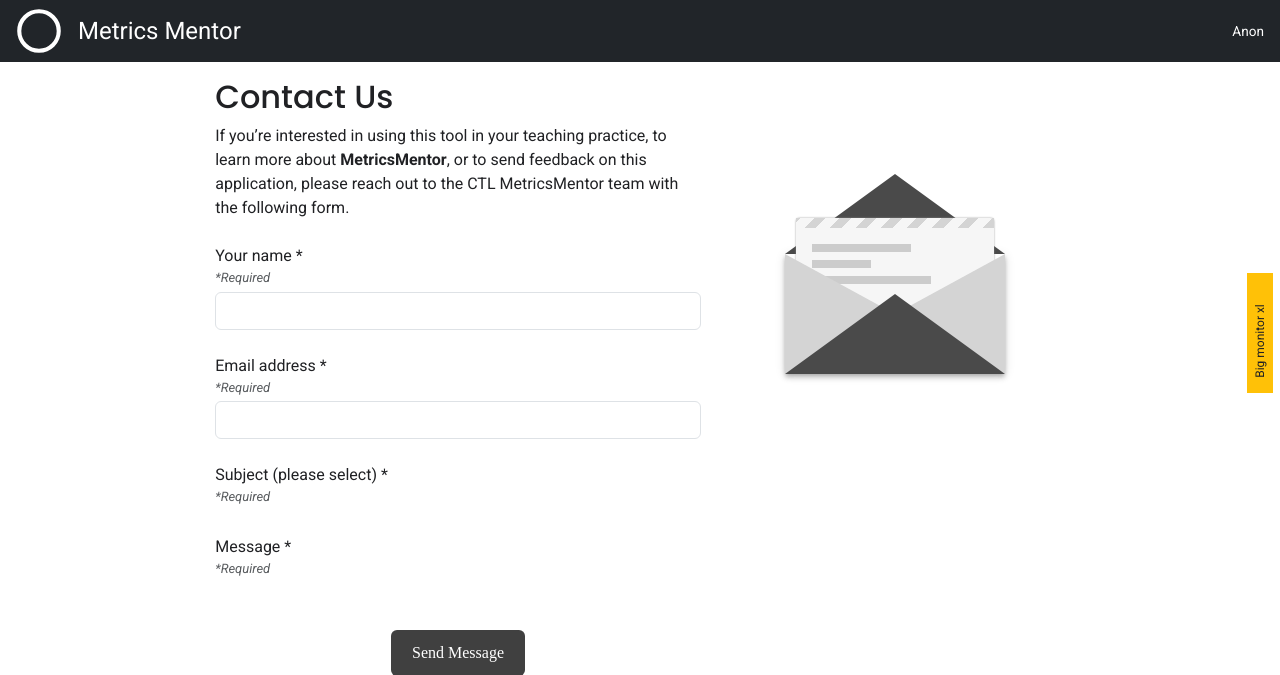
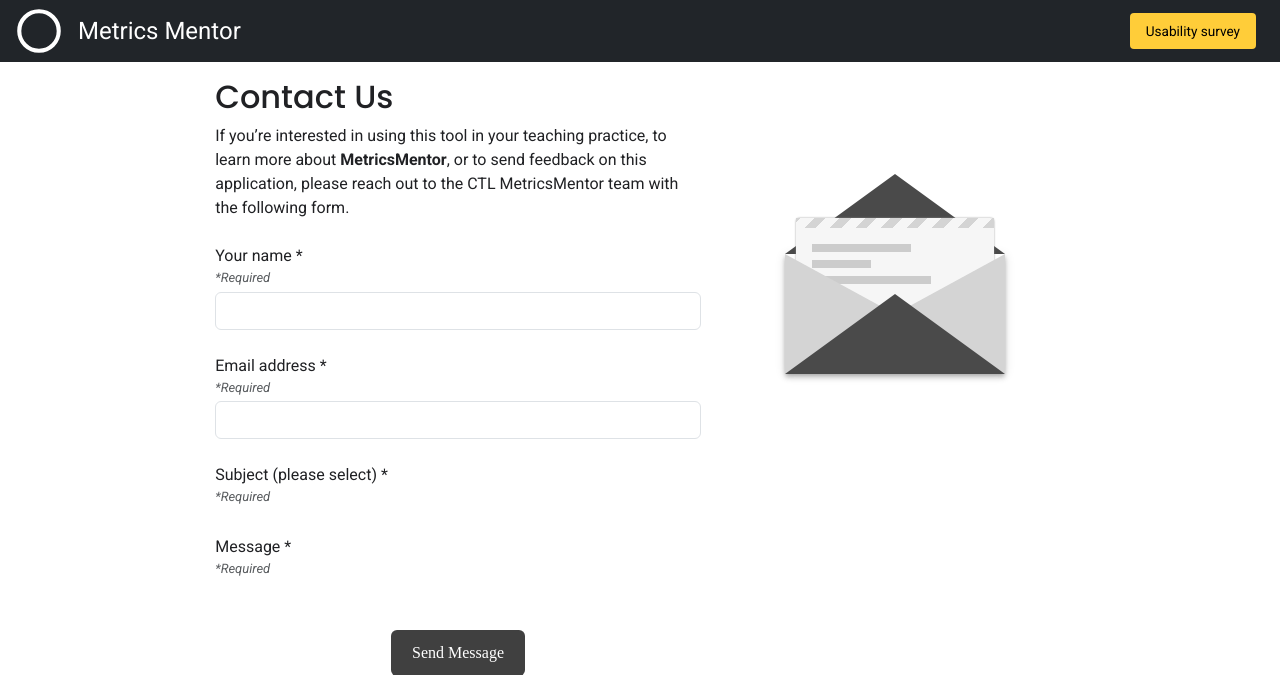
Before and after one commit to ccnmtl/metricsmentor, a Django app: template metricsmentor/templates/contactus/contact.html in a window 1280 px wide. Shown: the top 675 px of the page. Run offline with Django 3.2, Linux system fonts and the light colour scheme; the template is opened without the code that fills it, so the values that code supplies are empty; style sheets or scripts are compiled from the project's sources; some web fonts are replaced.

Commit message:
Added usability survey link on topnav

```diff
--- a/media/scss/_base.scss
+++ b/media/scss/_base.scss
@@ -48,3 +48,10 @@ main {
         text-align: center;
     }
 }
+
+.survey-form {
+    background-color: $yellow-400;
+    color: black !important;
+    border-radius: 0.25rem;
+    margin-right: 0.5rem;
+}
--- a/metricsmentor/templates/base.html
+++ b/metricsmentor/templates/base.html
@@ -88,6 +88,14 @@
                     </a>
                     <ul class="nav col-auto top-bar__nav">
                         <li>
+                            <a href="https://forms.gle/uAYm71kSQijdaKGS7"
+                                target="_blank"
+                                rel="noopener noreferrer"
+                                class="nav-link survey-form">
+                                Usability survey
+                            </a>
+                        </li>
+                        <li>
                             {% if request.user.is_authenticated %}
                             Hello,
                             {% if request.user.last_name %}
@@ -96,8 +104,6 @@
                             {{ request.user.username }}
                             {% endif %}
                             (<a href="/accounts/logout/?next=/" title="Log Out">Sign out</a>)
-                            {% else %}
-                            Anon
                             {% endif %}
                         </li>
                         {% if request.user.is_superuser %}
@@ -111,7 +117,7 @@
                 </nav>
             </header>
             {% endblock %}
-
+            <!--
             <div class='viewport-test'>
                 <ul>
                     <li class="d-none d-xxl-block pe-3">Giant monitor xxl</li>
@@ -122,6 +128,7 @@
                     <li class="d-block d-sm-none pe-3">Tiny phone xs</li>
                 </ul>
             </div>
+            -->
         {% block pagetitle %}{% endblock %}
         {% block content %}{% endblock %}
 
```
